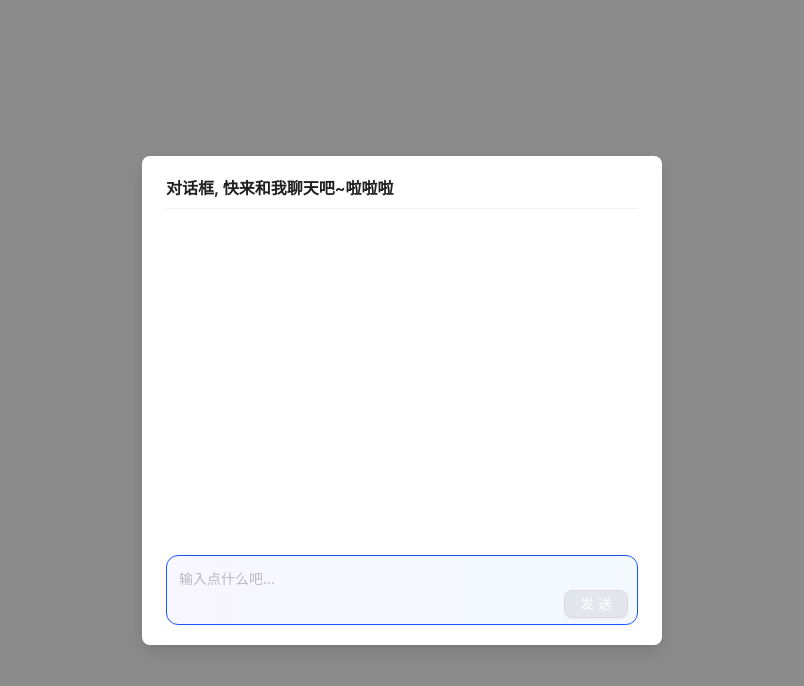
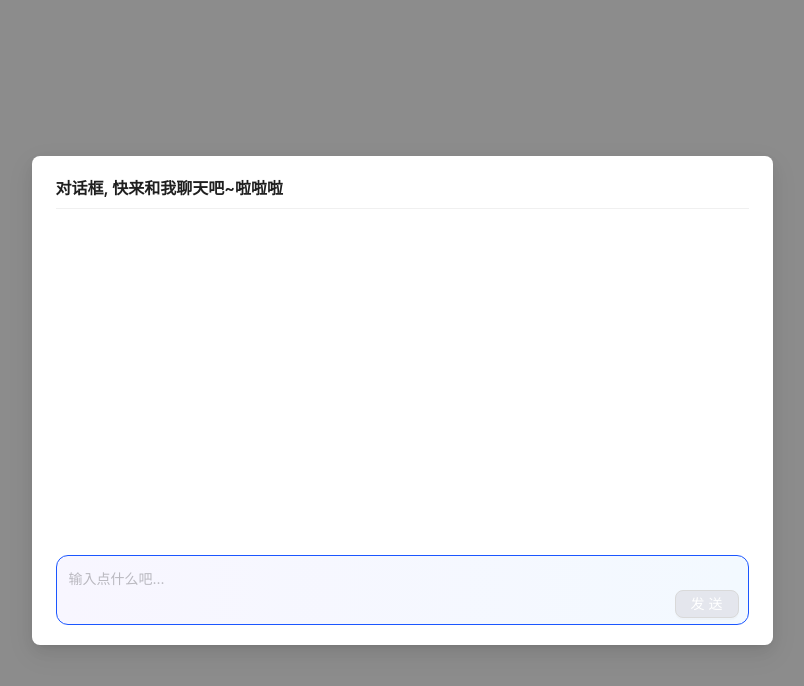
Before and after one commit to yeeVincent/xizhi-fetch-stream, a React (Vite) app in the folder apps/Template/: page / in a window 1280 px wide. Shown: the top 686 px of the page, without its empty margins (238-1042 px from the left). Built offline with nearby package versions, Linux system fonts and the light colour scheme.

Commit message:
style: 添加丢失的样式

```diff
--- a/apps/Template/src/App.module.scss
+++ b/apps/Template/src/App.module.scss
@@ -1,3 +1,19 @@
+
+.askModal {
+  width: 741px !important;
+}
+
+.askModalContent {
+  margin: 0;
+  scrollbar-width: 0;
+  border-radius: 15px 15px 0 0;
+
+  & ::-webkit-scrollbar {
+    width: 0;
+  }
+
+}
+
 .askWrapper {
   --color-theme-main: #1b56ff;
   position: relative;
@@ -68,7 +84,7 @@
           .errorIcon {
             cursor: pointer;
           }
-          &:active {
+          & :active {
             border: none;
           }
         }
--- a/apps/Template/src/App.module.scss.d.ts
+++ b/apps/Template/src/App.module.scss.d.ts
@@ -1,4 +1,6 @@
 declare const classNames: {
+  readonly askModal: 'askModal'
+  readonly askModalContent: 'askModalContent'
   readonly askWrapper: 'askWrapper'
   readonly askWrapperInner: 'askWrapperInner'
   readonly messageWrapper: 'messageWrapper'
```
